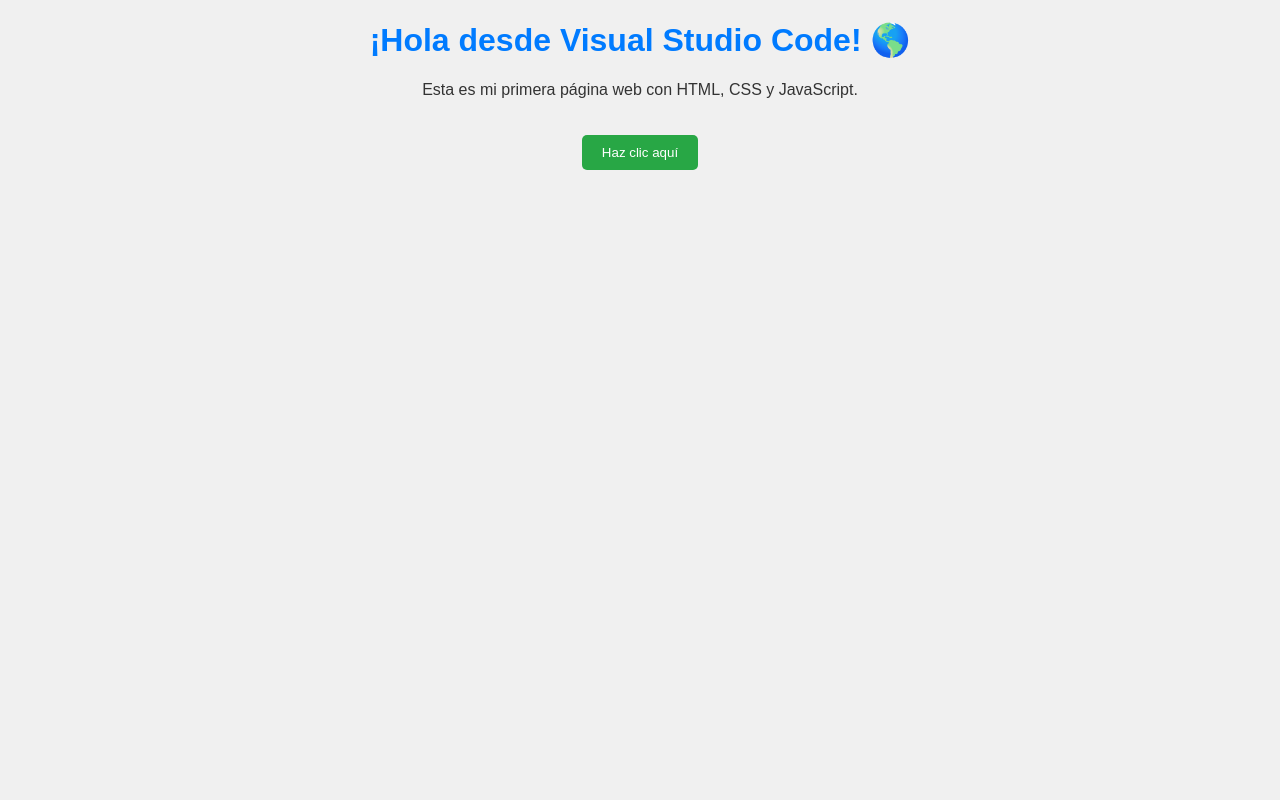
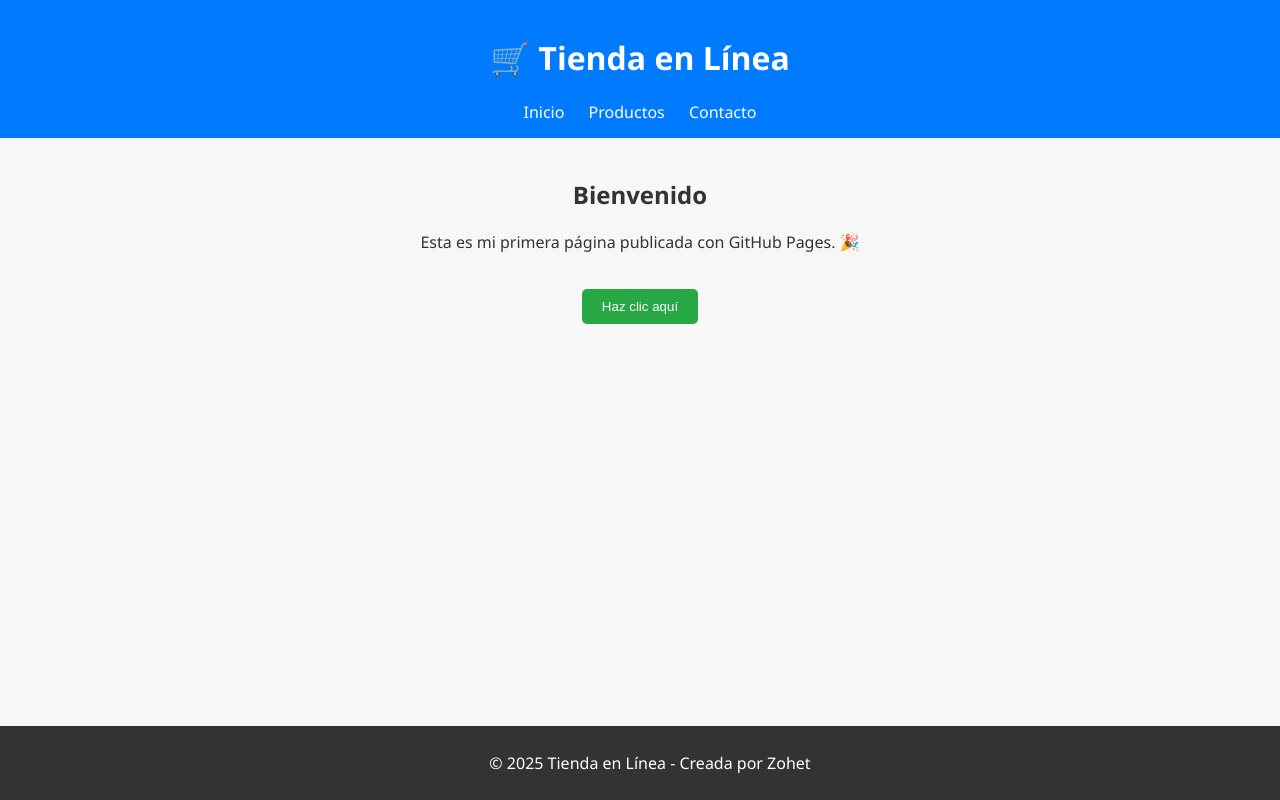
Before and after one commit to zohet10/mi_pagina, a plain HTML site: page index.html in a window 1280 px wide. Drawn offline with Linux system fonts and the light colour scheme.

Commit message:
Add files via upload

```diff
--- a/index.html
+++ b/index.html
@@ -3,16 +3,31 @@
 <head>
   <meta charset="UTF-8">
   <meta name="viewport" content="width=device-width, initial-scale=1.0">
-  <title>Mi primera página</title>
-  <!-- Conectar CSS -->
+  <title>Tienda en Línea</title>
   <link rel="stylesheet" href="style.css">
 </head>
 <body>
-  <h1>¡Hola desde Visual Studio Code! 🌎</h1>
-  <p>Esta es mi primera página web con HTML, CSS y JavaScript.</p>
-  <button onclick="mostrarMensaje()">Haz clic aquí</button>
+  <header>
+    <h1>🛒 Tienda en Línea</h1>
+    <nav>
+      <a href="#">Inicio</a>
+      <a href="#">Productos</a>
+      <a href="#">Contacto</a>
+    </nav>
+  </header>
 
-  <!-- Conectar JS -->
+  <main>
+    <section>
+      <h2>Bienvenido</h2>
+      <p>Esta es mi primera página publicada con GitHub Pages. 🎉</p>
+      <button onclick="mostrarMensaje()">Haz clic aquí</button>
+    </section>
+  </main>
+
+  <footer>
+    <p>© 2025 Tienda en Línea - Creada por Zohet</p>
+  </footer>
+
   <script src="script.js"></script>
 </body>
 </html>
--- a/style.css
+++ b/style.css
@@ -1,26 +1,53 @@
 body {
-  font-family: Arial, sans-serif;
-  text-align: center;
-  background-color: #f0f0f0;
-  color: #333;
+  font-family: 'Segoe UI', Tahoma, Geneva, Verdana, sans-serif;
   margin: 0;
   padding: 0;
+  background: #f7f7f7;
+  color: #333;
 }
 
-h1 {
-  color: #007bff;
+header {
+  background: #007bff;
+  color: white;
+  padding: 15px;
+  text-align: center;
+}
+
+nav a {
+  color: white;
+  margin: 0 10px;
+  text-decoration: none;
+}
+
+nav a:hover {
+  text-decoration: underline;
+}
+
+main {
+  padding: 20px;
+  text-align: center;
 }
 
 button {
-  background-color: #28a745;
+  background: #28a745;
   color: white;
   border: none;
   padding: 10px 20px;
   margin-top: 20px;
+  border-radius: 5px;
   cursor: pointer;
-  border-radius: 5px;
 }
 
 button:hover {
-  background-color: #218838;
+  background: #218838;
 }
+
+footer {
+  background: #333;
+  color: white;
+  text-align: center;
+  padding: 10px;
+  position: fixed;
+  width: 100%;
+  bottom: 0;
+}
```
